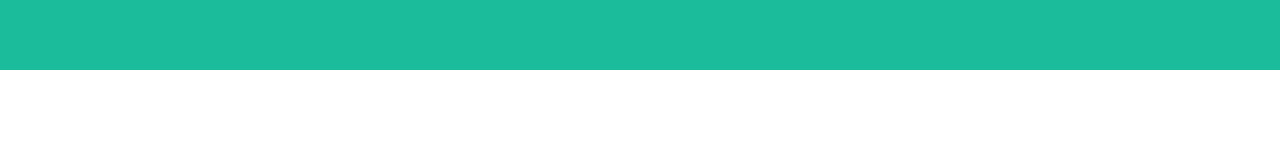
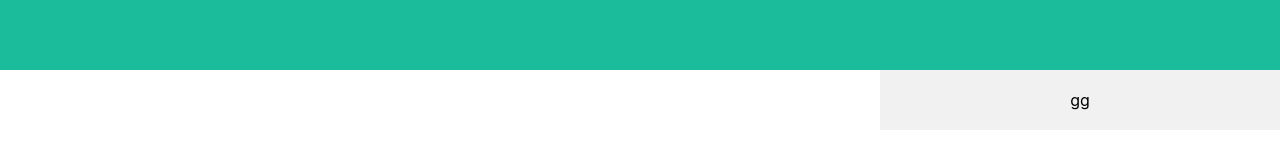
Before and after one commit to Sadman600/food-village-client, a React (Create React App) app: page / in a window 1280 px wide. Shown: the part 132-300 px from the top of the page. Built offline with nearby package versions, Linux system fonts and the light colour scheme.

Commit message:
Added main component

```diff
--- a/src/App.js
+++ b/src/App.js
@@ -1,11 +1,13 @@
 
 import './App.css';
 import Header from './components/Header/Header';
+import Main from './components/Main/Main';
 
 function App() {
   return (
     <div className="App">
       <Header></Header>
+      <Main></Main>
     </div>
   );
 }
--- /dev/null
+++ b/src/components/Main/Main.css
@@ -0,0 +1,25 @@
+/* Column container */
+.foods-container-row {
+    display: flex;
+    /* flex-wrap: wrap; */
+  }
+
+  /* Sidebar/left column */
+.left-side-column {
+    flex: 70%;
+    background-color: white;
+    padding: 20px;
+  }
+
+/* Main column */
+.right-side-column {
+    flex: 30%;
+    background-color: #f1f1f1;
+    padding: 20px;
+  }
+
+  .foods {
+    display: grid;
+    grid-template-columns: repeat(4, 1fr);
+    grid-gap: 20px;
+}
--- /dev/null
+++ b/src/components/Main/Main.js
@@ -0,0 +1,15 @@
+import React from 'react';
+import './Main.css';
+
+const Main = () => {
+    return (
+        <div className='foods-container-row'>
+            <div className='left-side-column'>
+                <div className='foods'></div>
+            </div>
+            <div className='right-side-column'>gg</div>
+        </div>
+    );
+};
+
+export default Main;
```
